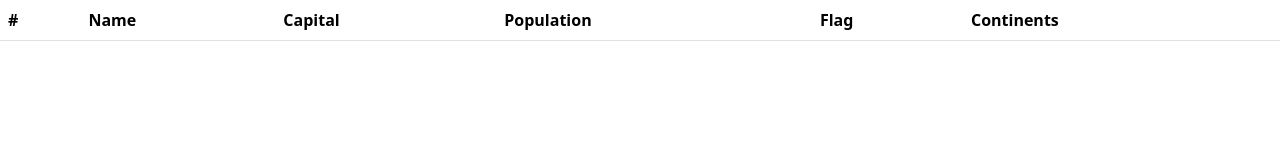
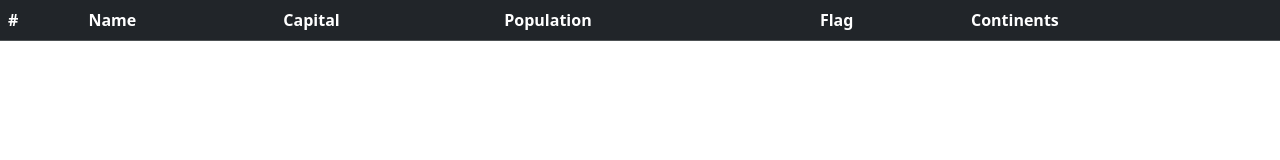
Before and after one commit to typingmaster1/countries-details, a plain HTML site: page index.html in a window 1280 px wide. Drawn offline with nearby package versions, Linux system fonts and the light colour scheme; no server answers.

Commit message:
upgraded

```diff
--- a/index.html
+++ b/index.html
@@ -8,7 +8,7 @@
     <script src="https://ajax.googleapis.com/ajax/libs/jquery/3.5.1/jquery.min.js"></script>
 </head>
 <body>
-<table class="table bg-dark">
+<table class="table table-dark">
     <thead>
         <tr>
             <th>#</th>
```
